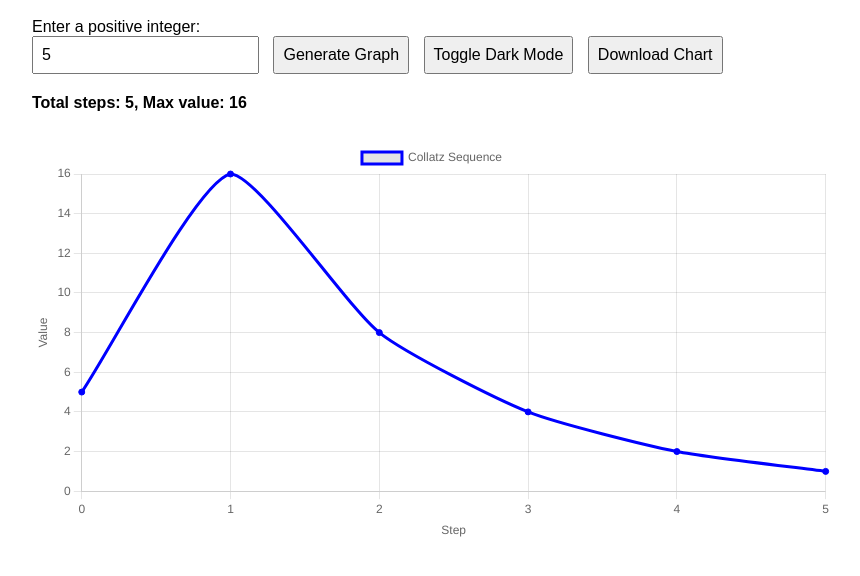
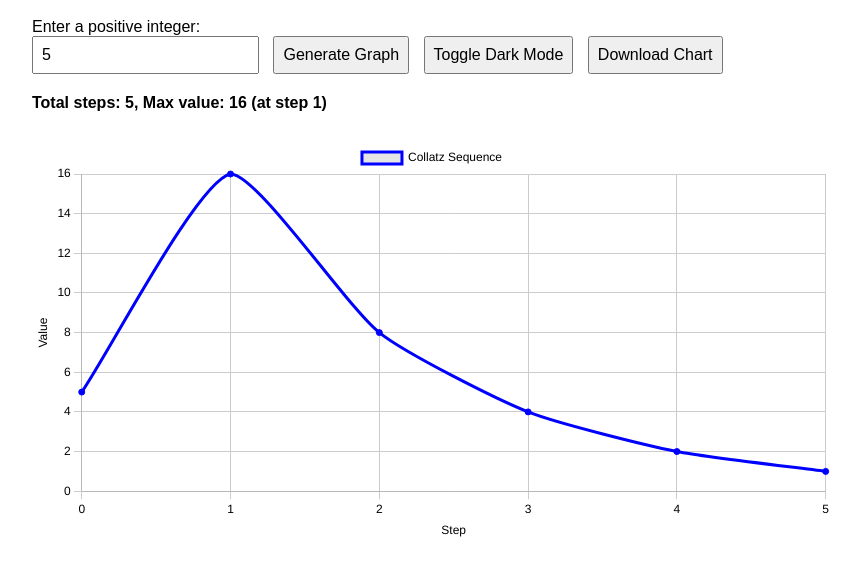
Before and after one commit to Code3rr0r/Collatz, a plain HTML site: page index.html in a window 1280 px wide. Both pictures are taken after typing "5" into the empty fields and a click on the button "Generate Graph". Shown: the part 80-656 px from the top of the page, without its empty margins (8-868 px from the left). Drawn offline with nearby package versions, Linux system fonts and the light colour scheme.

Commit message:
Update index.html

```diff
--- a/index.html
+++ b/index.html
@@ -45,7 +45,14 @@
   <h1>3x+1 Collatz Conjecture</h1>
 
   <label for="numberInput">Enter a positive integer:</label><br>
-  <input type="number" id="numberInput" min="1" placeholder="e.g. 27" aria-label="Positive integer input">
+  <input
+    type="number"
+    id="numberInput"
+    min="1"
+    placeholder="e.g. 27"
+    aria-label="Positive integer input"
+    onkeypress="if(event.key === 'Enter') runCollatz()"
+  >
   <button id="generateBtn" onclick="runCollatz()">Generate Graph</button>
   <button onclick="toggleDarkMode()">Toggle Dark Mode</button>
   <button onclick="downloadChart()">Download Chart</button>
@@ -57,7 +64,17 @@
   </div>
 
   <script>
-    let chart; // Chart.js chart instance
+    let chart;
+
+    function getChartColors() {
+      const isDark = document.body.classList.contains('dark');
+      return {
+        borderColor: isDark ? '#90caf9' : 'blue',
+        pointBackgroundColor: isDark ? '#90caf9' : 'blue',
+        gridColor: isDark ? '#444' : '#ccc',
+        textColor: isDark ? '#fff' : '#000'
+      };
+    }
 
     function runCollatz() {
       const input = document.getElementById('numberInput');
@@ -86,6 +103,10 @@
         }
 
         const labels = sequence.map((_, i) => i);
+        const max = Math.max(...sequence);
+        const maxIndex = sequence.indexOf(max);
+
+        const colors = getChartColors();
 
         const data = {
           labels: labels,
@@ -93,10 +114,10 @@
             label: 'Collatz Sequence',
             data: sequence,
             fill: false,
-            borderColor: 'blue',
+            borderColor: colors.borderColor,
             tension: 0.2,
             pointRadius: 3,
-            pointBackgroundColor: 'blue'
+            pointBackgroundColor: colors.pointBackgroundColor
           }]
         };
 
@@ -109,15 +130,28 @@
               x: {
                 title: {
                   display: true,
-                  text: 'Step'
-                }
+                  text: 'Step',
+                  color: colors.textColor
+                },
+                ticks: { color: colors.textColor },
+                grid: { color: colors.gridColor }
               },
               y: {
                 title: {
                   display: true,
-                  text: 'Value'
+                  text: 'Value',
+                  color: colors.textColor
                 },
-                beginAtZero: true
+                beginAtZero: true,
+                ticks: { color: colors.textColor },
+                grid: { color: colors.gridColor }
+              }
+            },
+            plugins: {
+              legend: {
+                labels: {
+                  color: colors.textColor
+                }
               }
             }
           }
@@ -126,8 +160,7 @@
         if (chart) chart.destroy();
         chart = new Chart(document.getElementById('collatzChart'), config);
 
-        const max = Math.max(...sequence);
-        sequenceInfo.textContent = `Total steps: ${sequence.length - 1}, Max value: ${max}`;
+        sequenceInfo.textContent = `Total steps: ${sequence.length - 1}, Max value: ${max} (at step ${maxIndex})`;
 
         generateBtn.disabled = false;
         generateBtn.textContent = "Generate Graph";
@@ -136,6 +169,7 @@
 
     function toggleDarkMode() {
       document.body.classList.toggle('dark');
+      if (chart) runCollatz(); // Refresh chart with new theme colors
     }
 
     function downloadChart() {
```
